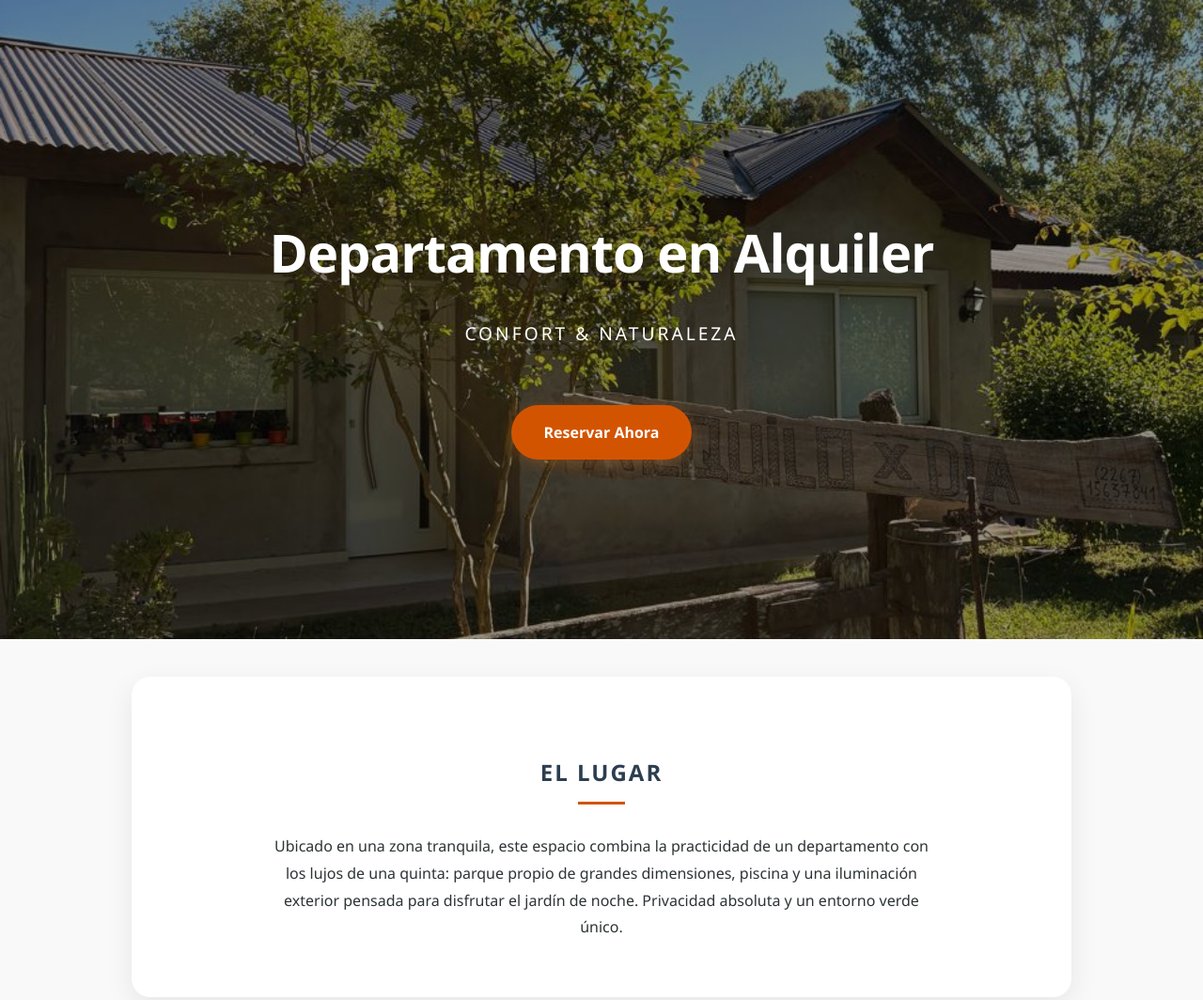
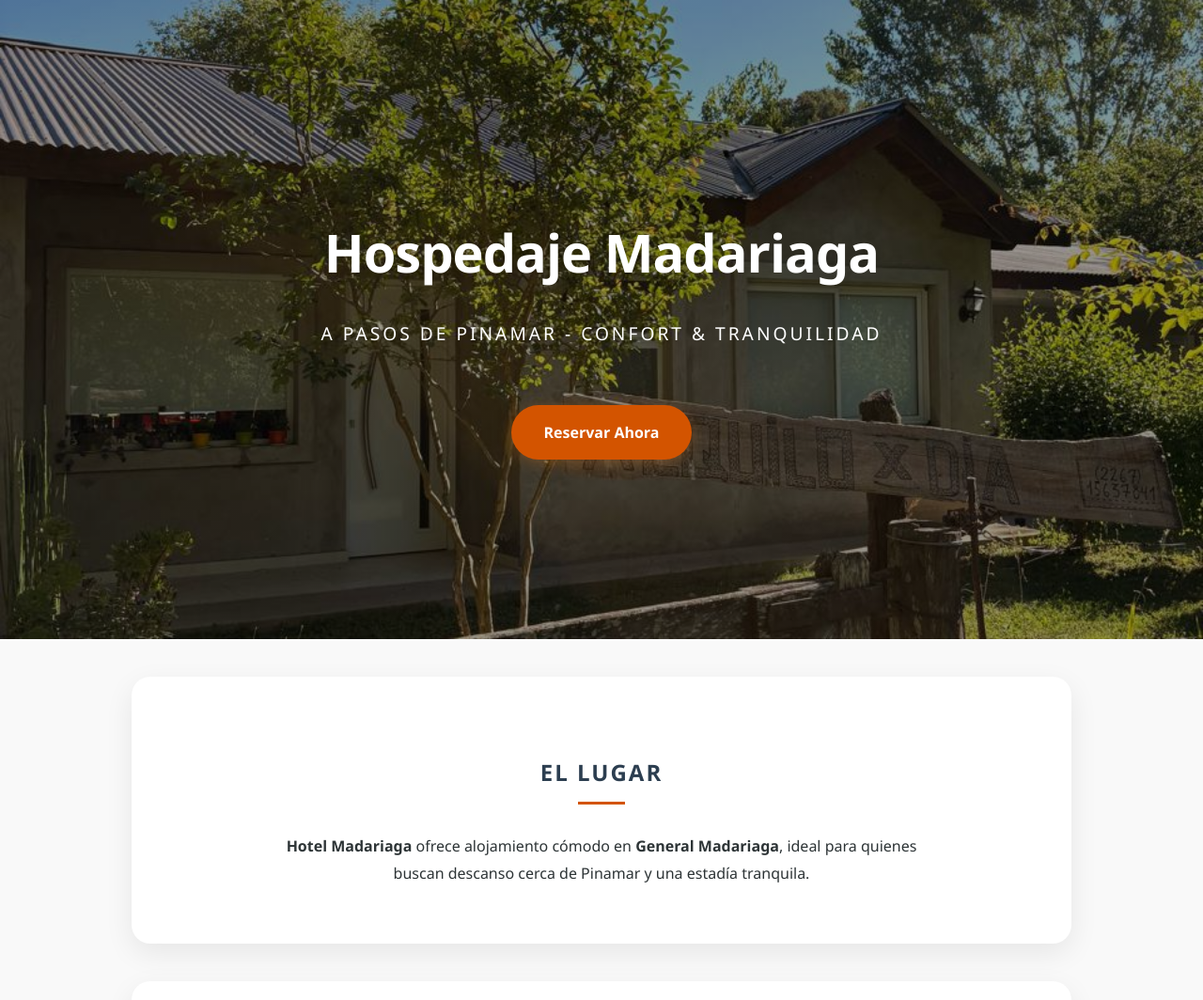
Before and after one commit to frannn1001/alquiler-depto, a plain HTML site: page index.html in a window 1280 px wide. Shown: the top 1064 px of the page at 94% size. Drawn offline with Linux system fonts and the light colour scheme.

Commit message:
index.html
Se actualizo de todo

```diff
--- a/index.html
+++ b/index.html
@@ -3,9 +3,14 @@
 <head>
     <meta charset="UTF-8">
     <meta name="viewport" content="width=device-width, initial-scale=1.0">
-    <meta name="description" content="Para mas inormacion comunicarse al numero: 2267-637841">
+    <meta name="description" content="Hospedaje Madariaga. Habitaciones cómodas, a pasos de Pinamar y atención especial. Reservá directo por WhatsApp en Hospedaje Madariaga: 2267 63-7841">
+    <meta name="keywords" content="Hospedaje madariaga, Hospedaje en general madariaga, alojamiento madariaga">
+    <meta property="og:title" content="Hospedaje Madariaga">
+    <meta property="og:description" content="Hospedaje en General Madariaga. Reservas directas por WhatsApp.">
+    <meta property="og:type" content="website">
+    <meta property="og:url" content="https://hospedajemardariaga.com">
     <link rel="icon" href="fotos/logo.png" type="image/png">
-    <title>Hospedaje Madariaga</title>
+    <title>Hospedaje Madariaga - Pinamar</title>
     <style>
         :root {
             --primary-color: #2c3e50;
@@ -265,8 +270,8 @@
 
     <header>
         <div>
-            <h1>Departamento en Alquiler</h1>
-            <p>Confort & Naturaleza</p>
+            <h1>Hospedaje Madariaga</h1>
+            <p>A pasos de Pinamar - Confort & Tranquilidad</p>
             <br>
             <a href="#contacto" class="btn">Reservar Ahora</a>
         </div>
@@ -277,9 +282,9 @@
         <section id="descripcion">
             <h2>El Lugar</h2>
             <p style="text-align: center; max-width: 700px; margin: auto;">
-                Ubicado en una zona tranquila, este espacio combina la practicidad de un departamento con los lujos de una quinta:
-                parque propio de grandes dimensiones, piscina y una iluminación exterior pensada para disfrutar el jardín de noche.
-                Privacidad absoluta y un entorno verde único.
+                <strong>Hotel Madariaga</strong> ofrece alojamiento cómodo en
+                <strong>General Madariaga</strong>, ideal para quienes buscan descanso
+                cerca de Pinamar y una estadía tranquila.
             </p>
         </section>
 
```
